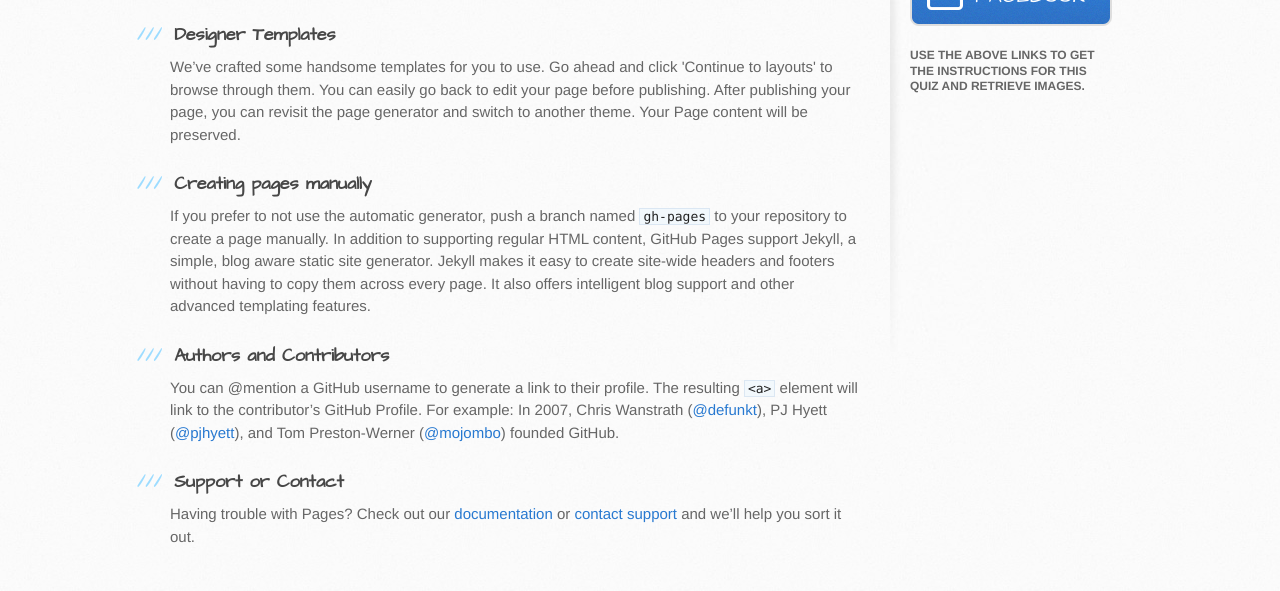
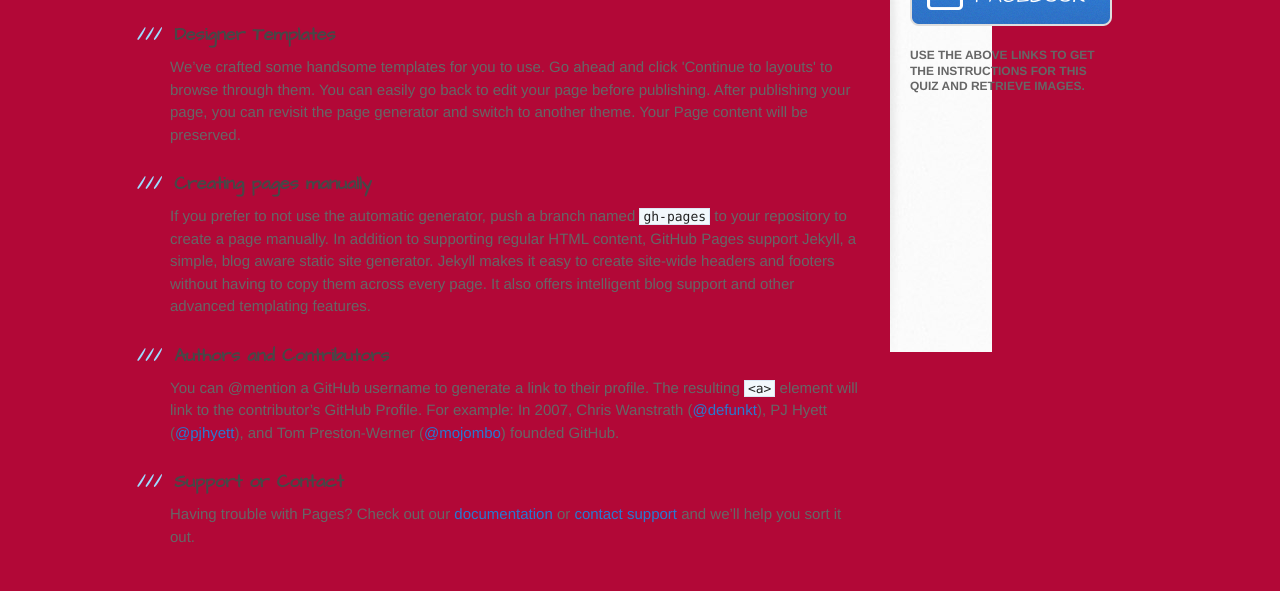
Before and after one commit to ncurlett/project2, a plain HTML site: page index.html in a window 1280 px wide. Shown: the part 384-975 px from the top of the page. Drawn offline with Linux system fonts and the light colour scheme.

Commit message:
Update stylesheet.css

```diff
--- a/stylesheets/stylesheet.css
+++ b/stylesheets/stylesheet.css
@@ -433,7 +433,7 @@ body {
   font-weight: 400;
   line-height: 1.5;
   color: #666;
-  background: #fafafa url(../images/body-bg.jpg) 0 0 repeat;
+  background: #b20837;
 }
 
 p {
```
